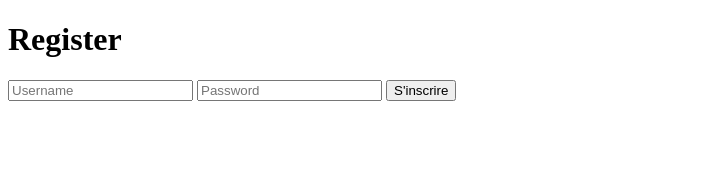
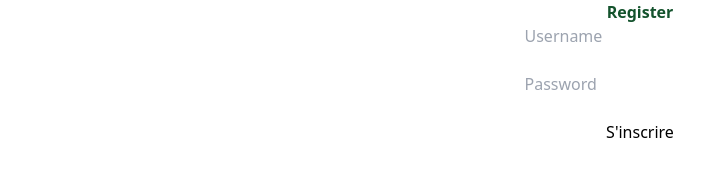
Before and after one commit to MRK4/nodejs-boilerplate, a website: page static/index.html in a window 1280 px wide. Shown: the whole page, without its empty margins (0-728 px from the left). Drawn offline with Linux system fonts and the light colour scheme.

Commit message:
Added Tailwind, PostCSS, watchers, build & dev ✏️

```diff
--- /dev/null
+++ b/postcss.config.js
@@ -0,0 +1,6 @@
+module.exports = {
+    plugins:{
+        tailwindcss: {},
+        autoprefixer: {}
+    }
+}
--- a/static/index.html
+++ b/static/index.html
@@ -7,14 +7,14 @@
         <link rel="icon" type="image/png" href="https://play-lh.googleusercontent.com/MmLHNN4_lwIN7kMG7XWnOxSYbEju-FBMEn8oDj4Xt8t9EnnH6S6GQeMHJDWpGfeDOSpM" />
         <meta name="description" content="">
         <meta name="viewport" content="width=device-width, initial-scale=1">
-        <link rel="stylesheet" href="">
+        <link href="./build/styles/output.css" rel="stylesheet">
     </head>
     <body>
 
-        <h1>Register</h1>
+        <h1 class="text-center font-bold text-green-900">Register</h1>
 
 
-        <form id="reg-form">
+        <form class="flex flex-col justify-center items-center space-y-6" id="reg-form">
             <input type="text" autocomplete="off" placeholder="Username" id="username">
             <input type="password" autocomplete="off" placeholder="Password" id="password">
 
--- /dev/null
+++ b/static/src/styles/tailwind.css
@@ -0,0 +1,3 @@
+@tailwind base;
+@tailwind components;
+@tailwind utilities;
--- /dev/null
+++ b/tailwind.config.js
@@ -0,0 +1,8 @@
+/** @type {import('tailwindcss').Config} */
+module.exports = {
+  content: ["./static/**/*.html"],
+  theme: {
+    extend: {},
+  },
+  plugins: [],
+}
```
Also changed, not shown: package.json (+11 -4 lines), README.md, static/build/styles/output.css (added), static/src/styles/output.css (added), 1 other file.
